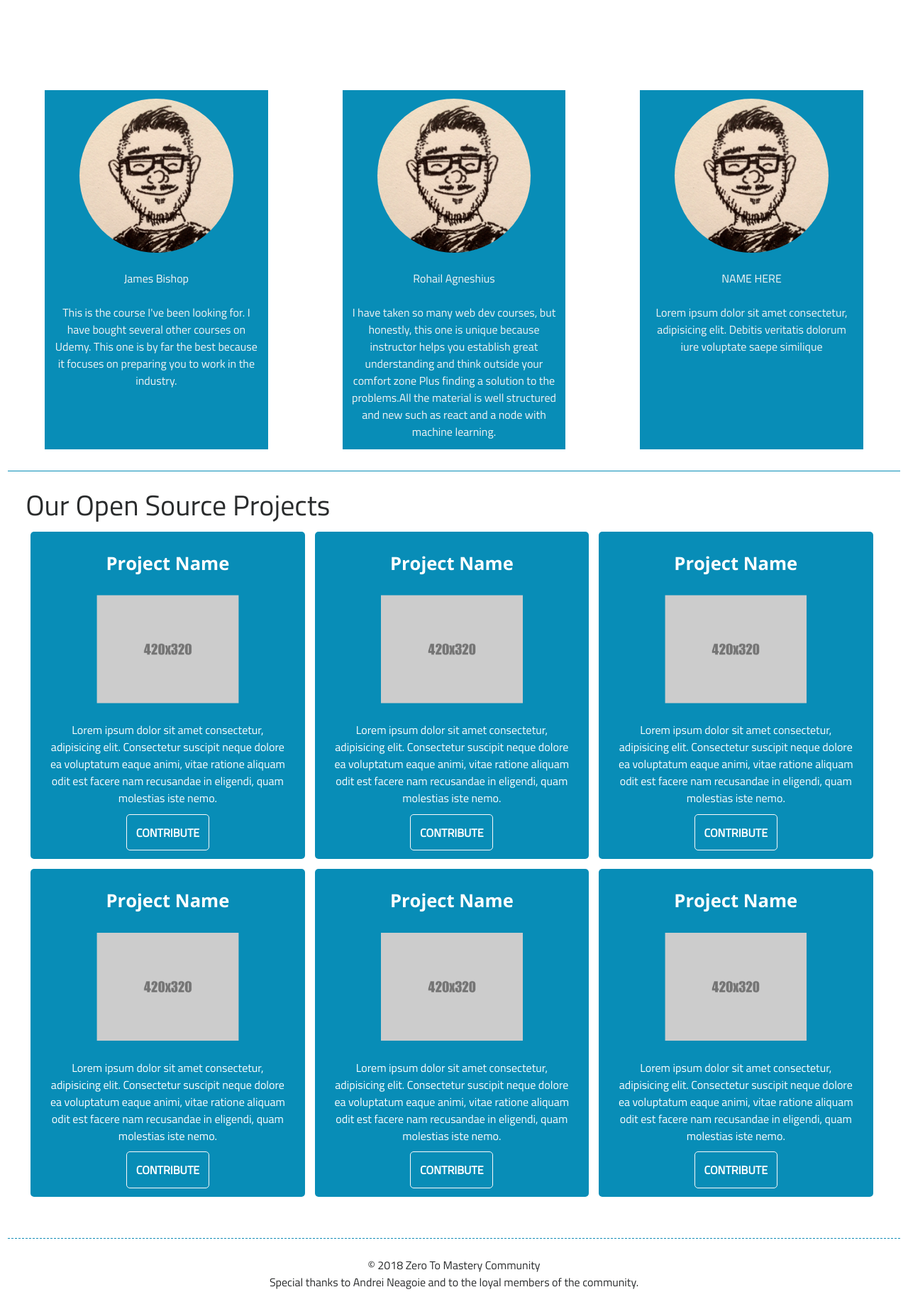
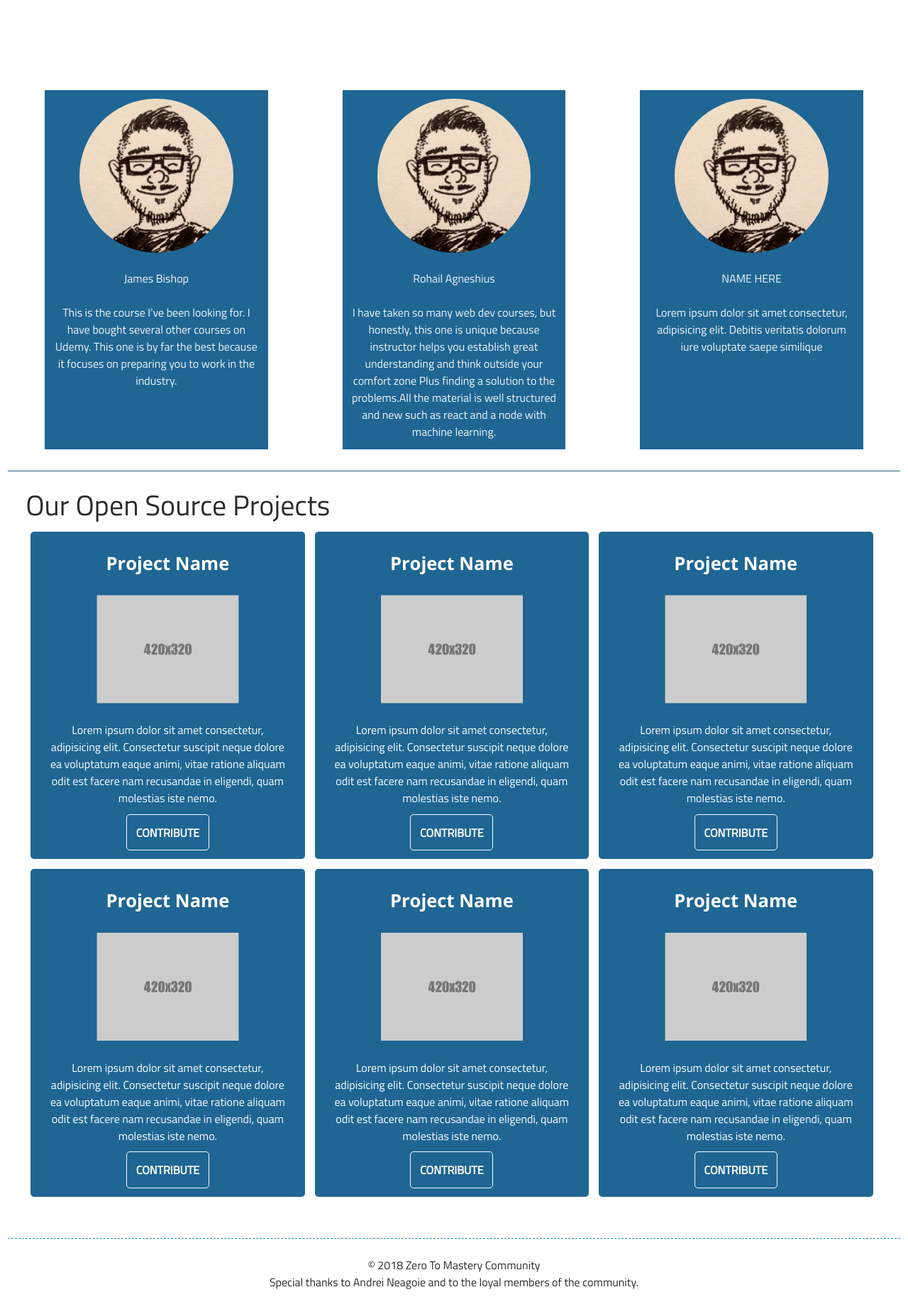
Before and after one commit to lusalga/zero-to-mastery-website, a PHP site: page / in a window 1280 px wide. Shown: the part 1147-2991 px from the top of the page at 71% size. Run offline with PHP 8.4, Linux system fonts and the light colour scheme; some libraries are stand-ins or nearby versions; some web fonts are replaced; grey boxes are pictures that could not be loaded.

Commit message:
Changed cards color to match the logos dark blue. If you don't like it feel free to change the code back to the other blue.

```diff
--- a/assets/css/style.css
+++ b/assets/css/style.css
@@ -1,3 +1,5 @@
+      /*colors red - #ec5237 blue - #0781fe dark blue - #1f6694*/
+
         @import url('https://fonts.googleapis.com/css?family=Titillium+Web');
         @import url('https://fonts.googleapis.com/css?family=Patua+One');
         @import url('https://fonts.googleapis.com/css?family=Open+Sans:700');
@@ -116,7 +118,7 @@
         .testimonial_3 {
             text-align: center;
             padding: 1vw;
-            background: rgb(8, 141, 183);
+            background: #1f6694;
             color: whitesmoke;
             transition: .5s all linear;
             font-family: 'Titillium Web', sans-serif;
@@ -129,7 +131,7 @@
         .testimonial_3:hover {
             color: #24292e;
             background: rgb(255, 255, 255);
-            box-shadow: 0px 0px 20px 0px rgb(8, 141, 183);
+            box-shadow: 0px 0px 20px 0px #1f6694;
         }
 
         .row img {
@@ -152,7 +154,7 @@
         .group-project-wrapper {
             width: 1005;
             margin-top: 30px;
-            border-top: 1px solid rgb(8, 141, 183);
+            border-top: 1px solid #1f6694;
             padding: 2vw;
             justify-content: space-around;
             align-items: center;
@@ -170,7 +172,7 @@
             margin: 7px;
             padding: 2vw;
             color: white;
-            background: rgb(8, 141, 183);
+            background-color: #1f6694;
             border-radius: 5px;
             font-family: 'Titillium Web', sans-serif;
             transition: 1s all ease;
@@ -179,7 +181,7 @@
         .project:hover {
             color: black;
             background: white;
-            box-shadow: 0px 0px 20px 0px rgb(8, 141, 183);
+            box-shadow: 0px 0px 20px 0px #1f6694;
         }
 
         .project-header {
@@ -207,7 +209,7 @@
         .group-project a:hover {
             text-decoration: none;
             color: inherit;
-            border: 1px solid rgb(8, 141, 183);
+            border: 1px solid #1f6694);
         }
 
         footer {
```
